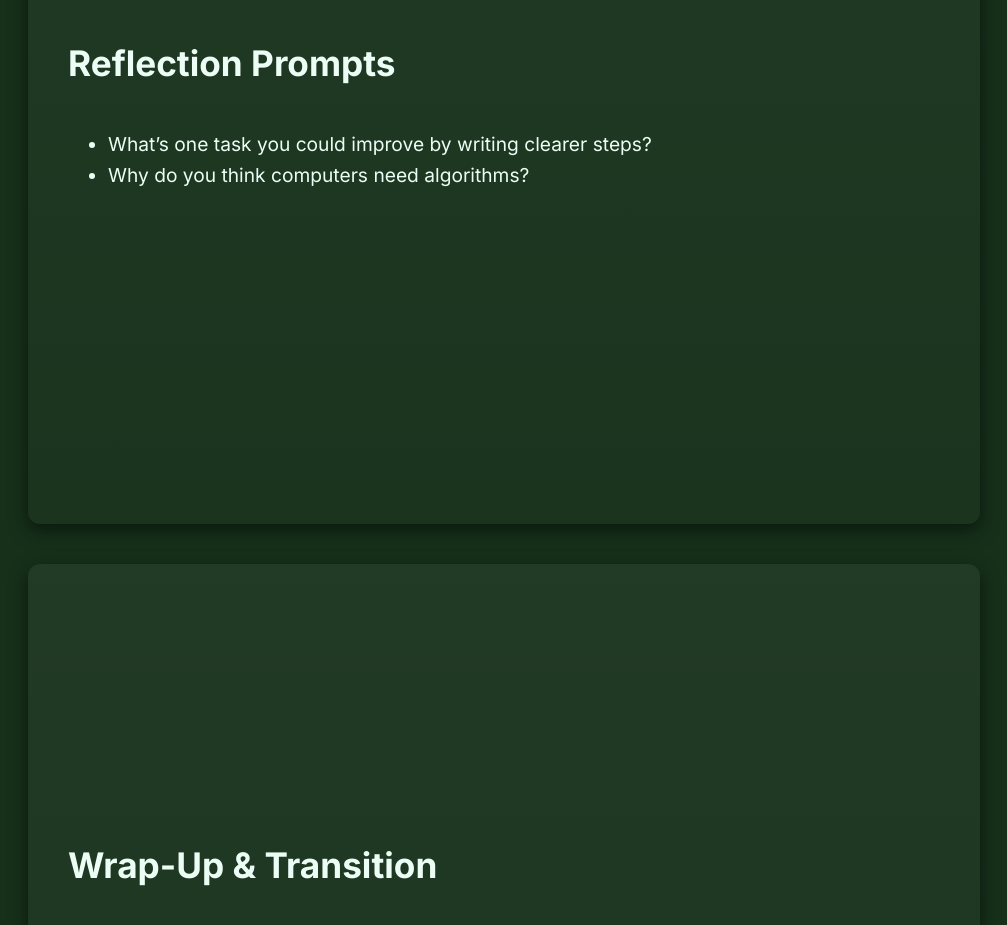
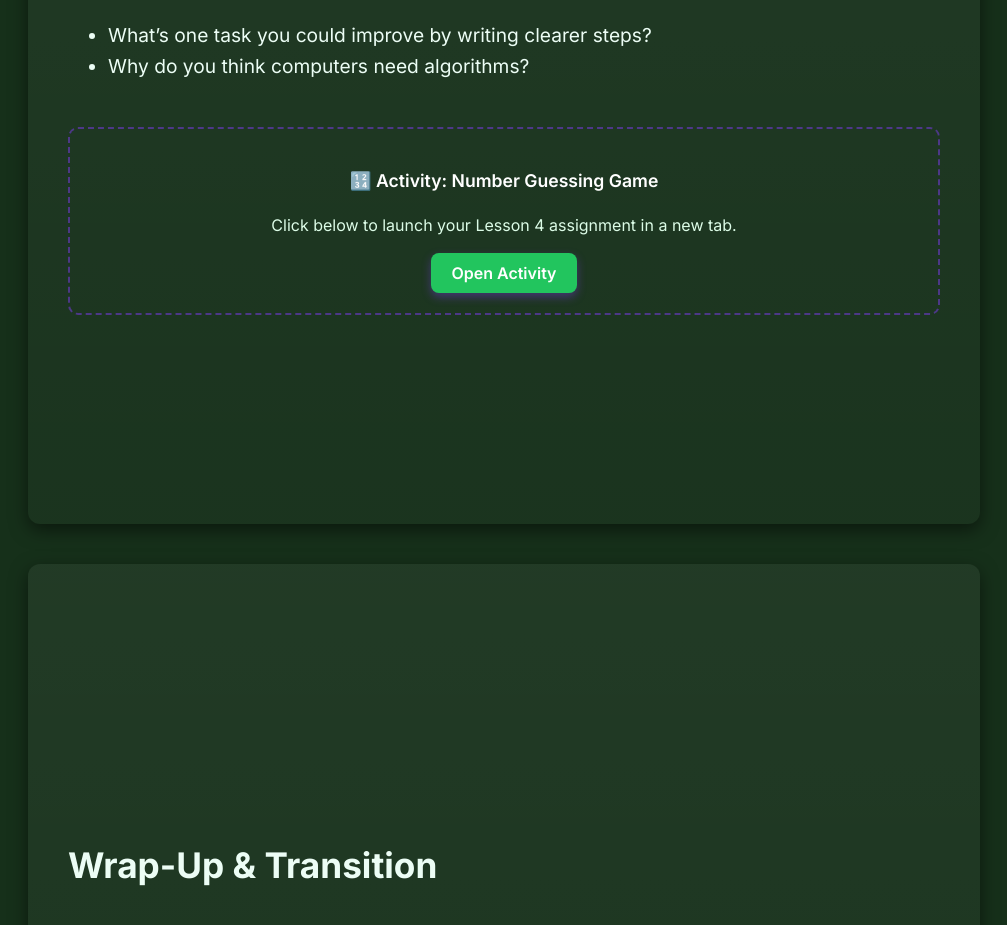
Before and after one commit to dbknox/computing_solutions_for_tomorrow, a plain HTML site: page Lesson 4.html in a window 1280 px wide. Shown: the part 2900-3825 px from the top of the page, without its empty margins (136-1143 px from the left). Drawn offline with Linux system fonts and the light colour scheme.

Commit message:
Update Lesson 4.html

```diff
--- a/Lesson 4.html
+++ b/Lesson 4.html
@@ -156,6 +156,24 @@
         <li>What’s one task you could improve by writing clearer steps?</li>
         <li>Why do you think computers need algorithms?</li>
       </ul>
+                  <!-- ACTIVITY LINK INSERTED HERE -->
+      <div style="margin-top: 30px; text-align: center; padding: 20px; border: 2px dashed rgba(124, 58, 237, 0.5); border-radius: 10px;">
+        <p style="font-size: 1.1rem; font-weight: 600; color: #fff;">🔢 Activity: Number Guessing Game</p>
+        <p style="font-size: 1rem; color: var(--muted); margin-bottom: 15px;">Click below to launch your Lesson 4 assignment in a new tab.</p>
+        <a href="https://dbknox.github.io/computing_solutions_for_tomorrow/Mad%20Libs%20Game" target="_blank" style="
+            display: inline-block;
+            padding: 10px 20px;
+            border-radius: 8px;
+            text-decoration: none;
+            background: var(--accent); /* #7c3aed */
+            color: white;
+            font-weight: 600;
+            box-shadow: 0 4px 10px rgba(124, 58, 237, 0.4);
+            transition: background 0.3s;
+        " onmouseover="this.style.backgroundColor='#6d28d9'" onmouseout="this.style.backgroundColor='var(--accent)'">
+          Open Activity
+        </a>
+      </div>
     </section>
 
     <section id="wrap">
```
